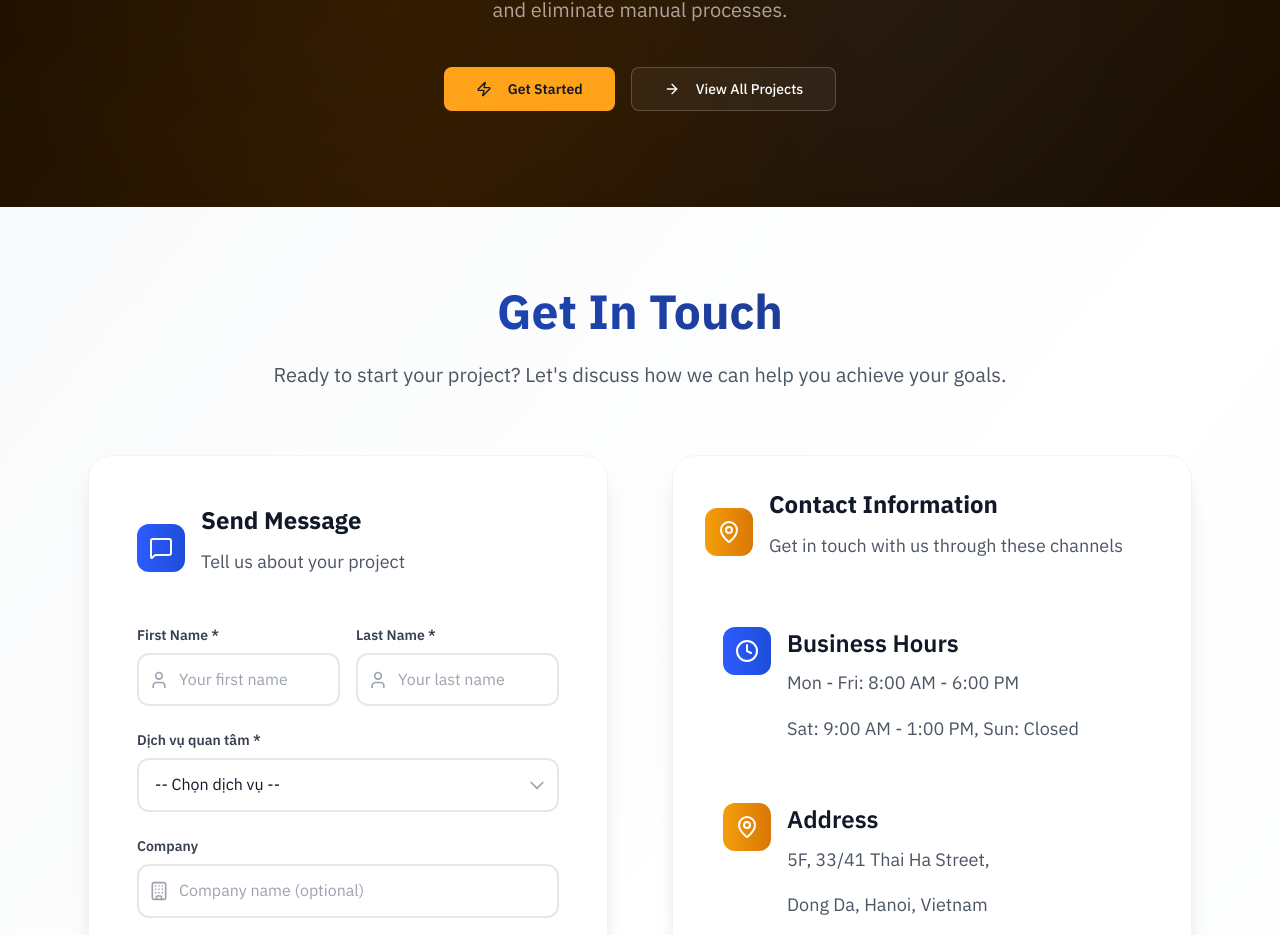
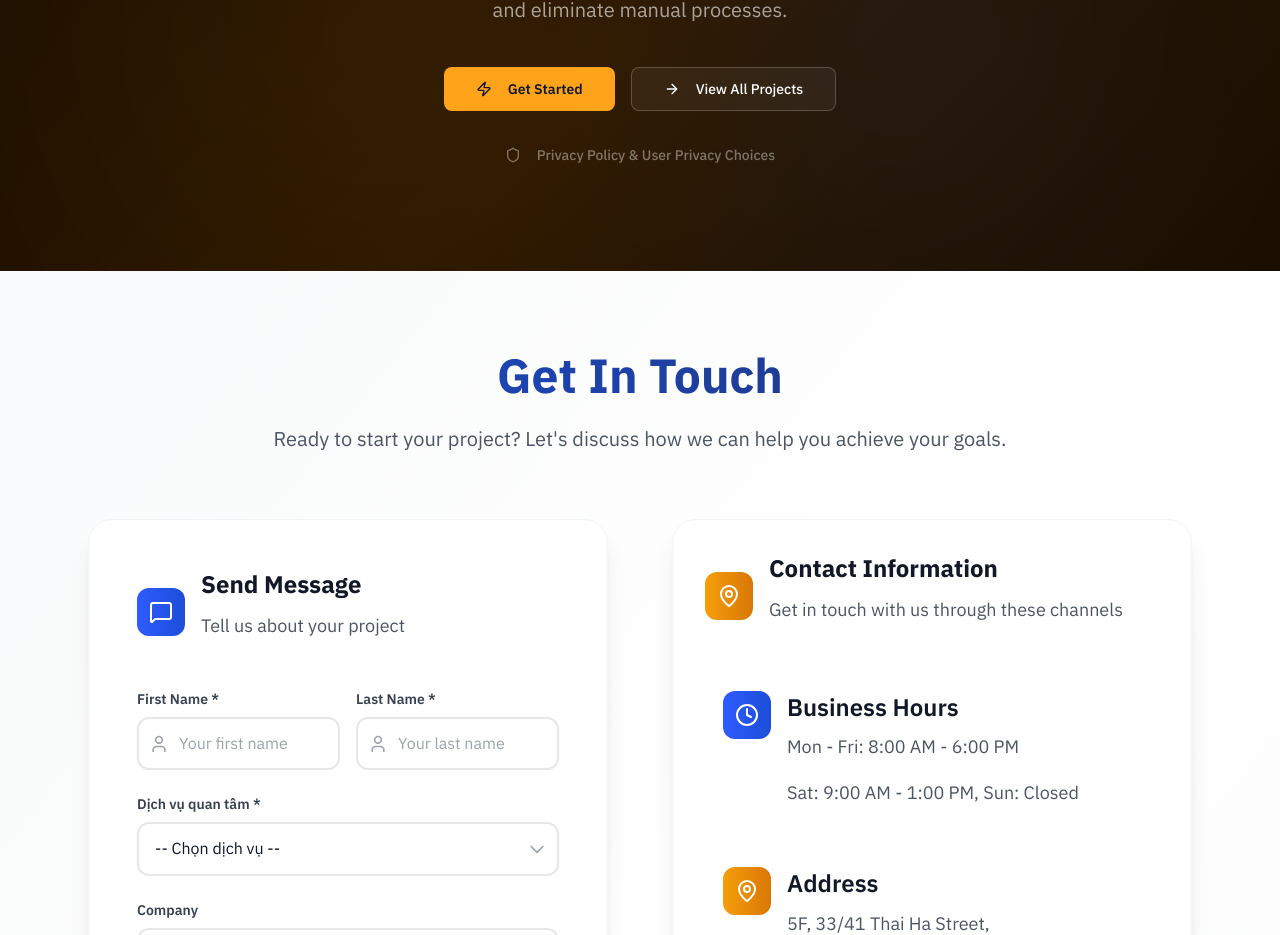
Before and after one commit to vungocdu/mercury-homepage, a Next.js app: page /quickshift in a window 1280 px wide. Shown: the part 7320-8255 px from the top of the page. Built offline with nearby package versions, Linux system fonts and the light colour scheme; no server answers.

Commit message:
feat(quickshift): add link to Privacy Policy and User Privacy Choices in QuickShiftClient

```diff
--- a/app/quickshift/QuickShiftClient.tsx
+++ b/app/quickshift/QuickShiftClient.tsx
@@ -897,6 +897,14 @@ export default function QuickShiftClient() {
                 </Link>
               </Button>
             </div>
+            <div className="mt-6">
+              <Button asChild variant="link" className="text-white/40 hover:text-white/70">
+                <Link href="/quickshift/privacy">
+                  <Shield className="w-4 h-4 mr-2" />
+                  Privacy Policy & User Privacy Choices
+                </Link>
+              </Button>
+            </div>
           </motion.div>
         </div>
       </section>
```
